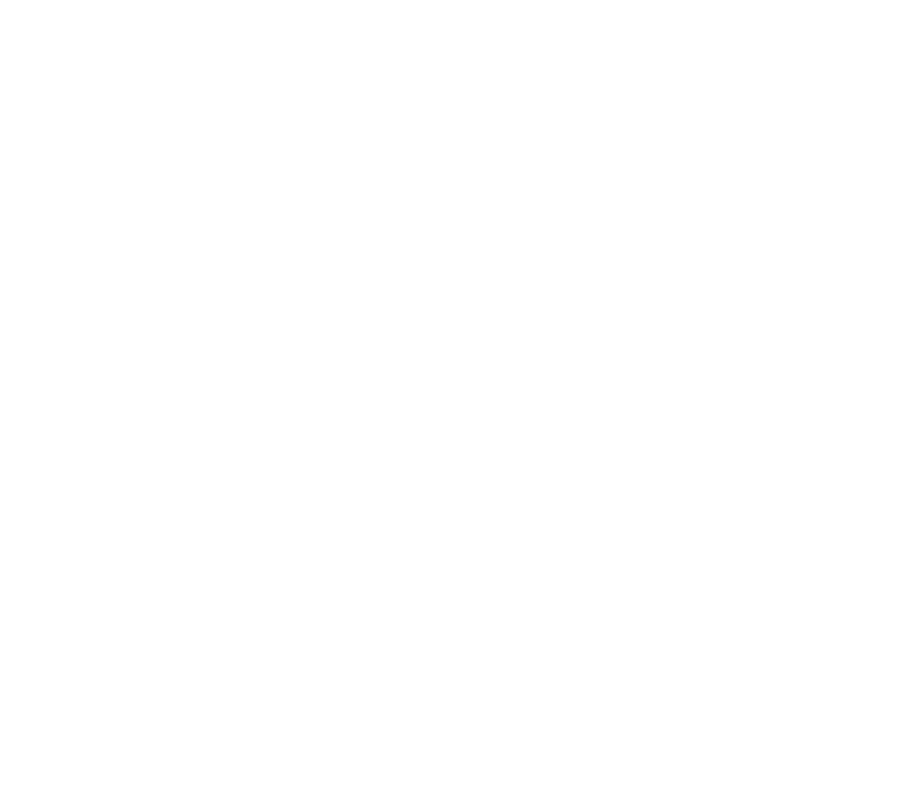
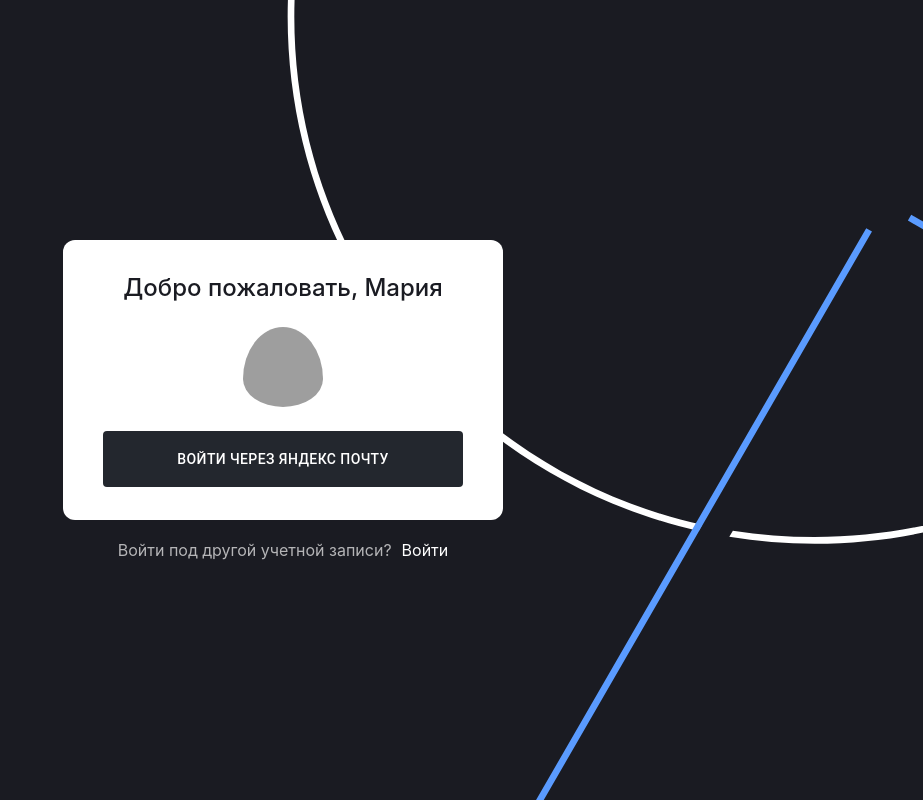
Before and after one commit to k0t1k777/ambassadors_front, a React (Vite) app: page /register in a window 1280 px wide. Before the commit this address had no page. Shown: the whole page, without its empty margins (357-1280 px from the left). Built offline with nearby package versions, Linux system fonts and the light colour scheme; grey boxes are pictures that could not be loaded.

Commit message:
feat: add register

```diff
--- a/package.json
+++ b/package.json
@@ -16,6 +16,7 @@
     "@types/react-router-dom": "^5.3.3",
     "react": "^18.2.0",
     "react-dom": "^18.2.0",
+    "react-hook-form": "^7.50.1",
     "react-router-dom": "^6.22.1"
   },
   "devDependencies": {
--- a/src/components/App/App.tsx
+++ b/src/components/App/App.tsx
@@ -1,8 +1,9 @@
 import React from 'react';
-import "./App.css";
+import './App.css';
 import { BrowserRouter as Router, Routes, Route } from 'react-router-dom';
 import Main from '../Main/Main';
 import AuthForm from '../AuthForm/AuthForm';
+import Register from '../Register/Register';
 
 const AppRouter: React.FC = () => {
   return (
@@ -10,6 +11,7 @@
       <Routes>
         <Route path="/" element={<Main />} />
         <Route path="/login" element={<AuthForm />} />
+        <Route path="/register" element={<Register />} />
       </Routes>
     </Router>
   );
--- /dev/null
+++ b/src/components/Register/Register.css
@@ -0,0 +1,72 @@
+.register_section {
+  background: url(../../assets/BackGroundAuth.svg) no-repeat;
+  background-size: cover;
+  height: 100vh;
+  width: 100vw;
+  display: flex;
+  flex-direction: column;
+  align-items: center;
+  justify-content: center;
+}
+
+.register__content {
+  width: 440px;
+  height: 280px;
+  background: #fff;
+  border-radius: 12px;
+}
+
+.register__title {
+  color: #1a1b22;
+  font-size: 24px;
+  font-weight: 500;
+  line-height: 1.3em;
+  margin: 0;
+  padding-top: 32px;
+  text-align: center;
+}
+
+.register__subtitle {
+  font-size: 16px;
+  font-weight: 400;
+  line-height: 1.25em;
+  color: #b5b5b7;
+  margin: 0;
+  text-align: center;
+  padding-right: 10px;
+}
+
+.register {
+  display: flex;
+  flex-direction: column;
+  align-items: center;
+  padding-top: 24px;
+}
+
+.register__text {
+  padding-top: 20px;
+  display: flex;
+  justify-content: center;
+}
+
+.register__avatar {
+  width: 80px;
+  height: 80px;
+  padding-bottom: 24px;
+  border-radius: 50%;
+}
+
+.register__link {
+  font-size: 16px;
+  font-weight: 400;
+  line-height: 1.25em;
+  color: #fff;
+  margin: 0;
+  cursor: pointer;
+  transition: 0.3s linear;
+}
+
+.register__link:hover {
+  opacity: 0.8;
+  color: #fff;
+}
--- /dev/null
+++ b/src/components/Register/Register.tsx
@@ -0,0 +1,25 @@
+import { Link } from 'react-router-dom';
+import BtnSubmit from '../BtnSubmit/BtnSubmit';
+import './Register.css';
+
+function Register() {
+  return (
+    <section className="register_section">
+      <div className="register__content">
+        <h2 className="register__title">Добро пожаловать, Мария</h2>
+        <div className="register">
+          <img src="#" alt="avatar" className="register__avatar" />
+          <BtnSubmit title="Войти через Яндекс почту" width="360px" height="56px" />
+        </div>
+      </div>
+      <div className="register__text">
+        <p className="register__subtitle">Войти под другой учетной записи?</p>
+        <Link to="/login" className="register__link">
+          Войти
+        </Link>
+      </div>
+    </section>
+  );
+}
+
+export default Register;
```
Also changed, not shown: src/assets/YandexMail.svg (added), 1 other file (tests, documents, lock files or other folders).
